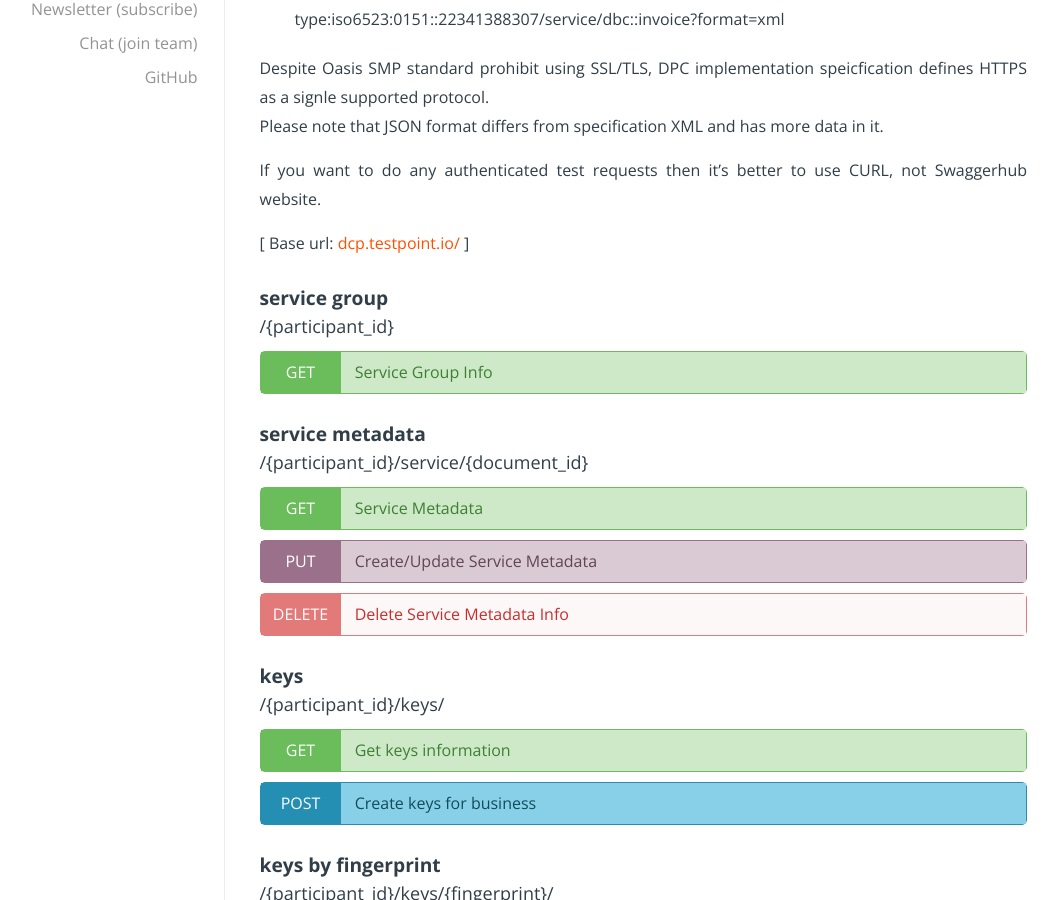
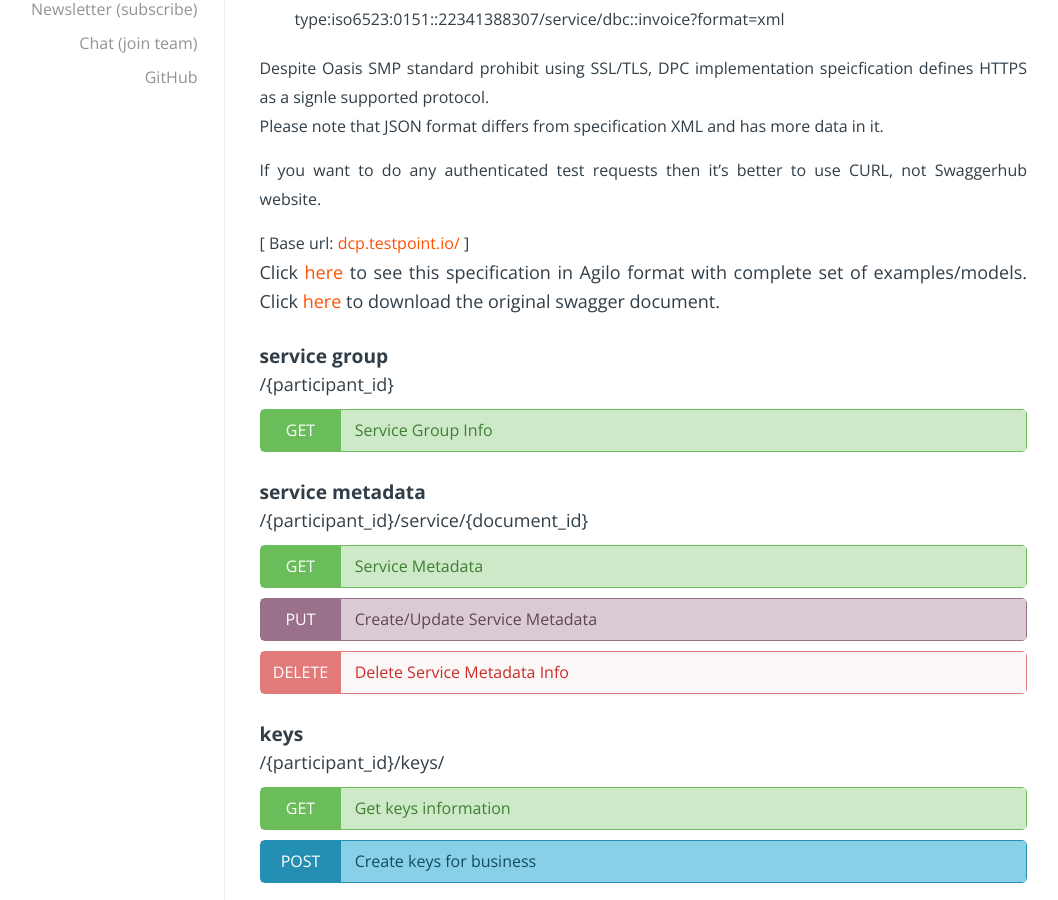
Before and after one commit to ausdigital/ausdigital.github.io, a Jekyll site: the page specs/ausdigital-dcp/1.0/api.html, which Jekyll copies as it is, in a window 1280 px wide and 900 px high, scrolled down 1099 px. Shown: the whole window, without its empty margins (148-1206 px from the left). Built offline with Jekyll 4.4.1, drawn with Linux system fonts in a browser that asks for light colours; comment, search, counter and statistics services are not loaded.

Commit message:
update specifications pages

```diff
--- a/specs/ausdigital-dcp/1.0/api.html
+++ b/specs/ausdigital-dcp/1.0/api.html
@@ -171,7 +171,8 @@ Please note that JSON format differs from specification XML and has more data in
 <p>If you want to do any authenticated test requests then it’s better to use CURL, not Swaggerhub website.</p>
 </div>
     <div class="swagger-base-url">[ Base url: <a href="//dcp.testpoint.io/" target="_blank">dcp.testpoint.io/</a> ]</div>
-
+    <p>Click <a href="specs/ausdigital-dcp/1.0/agilo.html">here</a> to see this specification in Agilo format with complete set of examples/models.
+Click <a href="specs/ausdigital-dcp/1.0/swagger.json">here</a> to download the original swagger document.</p>
 
 
 
```
